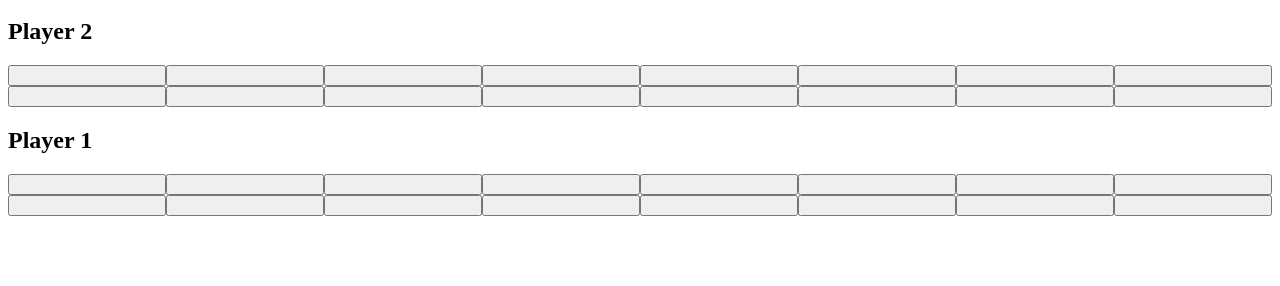
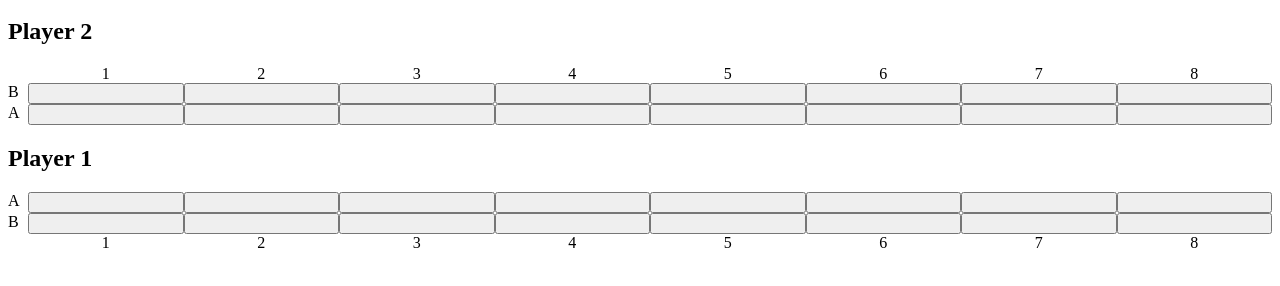
Before and after one commit to ste-xx/hus, a website with bundled scripts: page static/index.html in a window 1280 px wide. Shown: the part 48-334 px from the top of the page. Built offline with nearby package versions, Linux system fonts and the light colour scheme.

Commit message:
add index to fields

```diff
--- a/static/index.html
+++ b/static/index.html
@@ -3,7 +3,11 @@
     <style>
         .side {
             display: grid;
-            grid-template-columns: auto auto auto auto auto auto auto auto
+            grid-template-columns: 20px auto auto auto auto auto auto auto auto
+        }
+
+        .index {
+            justify-self: center;
         }
     </style>
     <script src="../dist/game.js"></script>
@@ -15,21 +19,31 @@
 <h2> Player 2</h2>
 <div class="side">
 
+    <div></div>
+    <div class="index">1</div>
+    <div class="index">2</div>
+    <div class="index">3</div>
+    <div class="index">4</div>
+    <div class="index">5</div>
+    <div class="index">6</div>
+    <div class="index">7</div>
+    <div class="index">8</div>
+
+    <div> B </div>
+    <input type="button" class="player1">
+    <input type="button" class="player1">
+    <input type="button" class="player1">
+    <input type="button" class="player1">
     <input type="button" class="player1">
     <input type="button" class="player1">
     <input type="button" class="player1">
     <input type="button" class="player1">
 
+    <div> A </div>
     <input type="button" class="player1">
     <input type="button" class="player1">
     <input type="button" class="player1">
     <input type="button" class="player1">
-
-    <input type="button" class="player1">
-    <input type="button" class="player1">
-    <input type="button" class="player1">
-    <input type="button" class="player1">
-
     <input type="button" class="player1">
     <input type="button" class="player1">
     <input type="button" class="player1">
@@ -38,27 +52,38 @@
 
 <h2> Player 1</h2>
 <div class="side">
+    <div> A </div>
+    <input type="button" class="player0">
+    <input type="button" class="player0">
+    <input type="button" class="player0">
+    <input type="button" class="player0">
     <input type="button" class="player0">
     <input type="button" class="player0">
     <input type="button" class="player0">
     <input type="button" class="player0">
 
+    <div> B </div>
+    <input type="button" class="player0">
+    <input type="button" class="player0">
+    <input type="button" class="player0">
+    <input type="button" class="player0">
     <input type="button" class="player0">
     <input type="button" class="player0">
     <input type="button" class="player0">
     <input type="button" class="player0">
 
-    <input type="button" class="player0">
-    <input type="button" class="player0">
-    <input type="button" class="player0">
-    <input type="button" class="player0">
-
-    <input type="button" class="player0">
-    <input type="button" class="player0">
-    <input type="button" class="player0">
-    <input type="button" class="player0">
+    <div></div>
+    <div class="index">1</div>
+    <div class="index">2</div>
+    <div class="index">3</div>
+    <div class="index">4</div>
+    <div class="index">5</div>
+    <div class="index">6</div>
+    <div class="index">7</div>
+    <div class="index">8</div>
 </div>
 
+<div id="actionLog"></div>
 
 <script>
 
```
